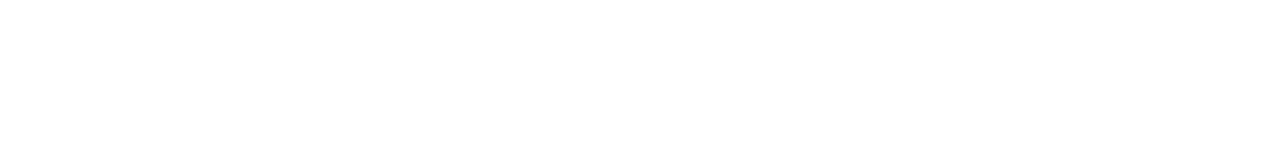
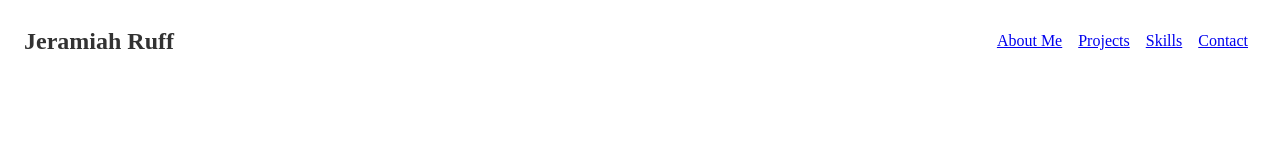
Before and after one commit to ruffj12/ruffj12.github.io, a plain HTML site: page index.html in a window 1280 px wide. Drawn offline with Linux system fonts and the light colour scheme; files that its build step writes are made by us from their sources; files whose address does not match are found by name.

Commit message:
Added nav bar and styling

```diff
--- a/index.html
+++ b/index.html
@@ -3,9 +3,20 @@
 <head>
     <meta charset="UTF-8">
     <meta name="viewport" content="width=device-width, initial-scale=1.0">
-    <title>Document</title>
+    <link rel="stylesheet" href="/home/jruff/projects/ruffj12.github.io/resources/css/styles.css">
+    <title>My Portfolio</title>
 </head>
 <body>
-    <main></main>
+    <main>
+        <nav>
+            <h2 class="logo">Jeramiah Ruff</h2>
+            <ul class="navigation-items">
+                <li class="navigation-item"><a href="#about-me">About Me</a></li>
+                <li class="navigation-item"><a href="#projects">Projects</a></li>
+                <li class="navigation-item"><a href="#skills">Skills</a></li>
+                <li class="navigation-item"><a href="contact.html">Contact</a></li>
+            </ul>
+        </nav>
+    </main>
 </body>
 </html>
--- a/resources/css/styles.css
+++ b/resources/css/styles.css
@@ -0,0 +1,28 @@
+body {
+    height: 100%;
+    color: #323232;
+}
+
+h2 {
+    margin: 0;
+    margin-bottom: var(--spacing-2);
+  }
+
+nav {
+   display: flex;
+   align-items: center;
+   padding: 16px;
+}
+
+.navigation-items {
+    display: flex;
+    list-style-type: none;
+    padding: 0;
+    align-items: center;
+    margin: 0;
+    margin-left: auto;
+}
+
+.navigation-item {
+    margin: 8px;
+}
```
Also changed, not shown: contact.html (added, +11 -0 lines).
